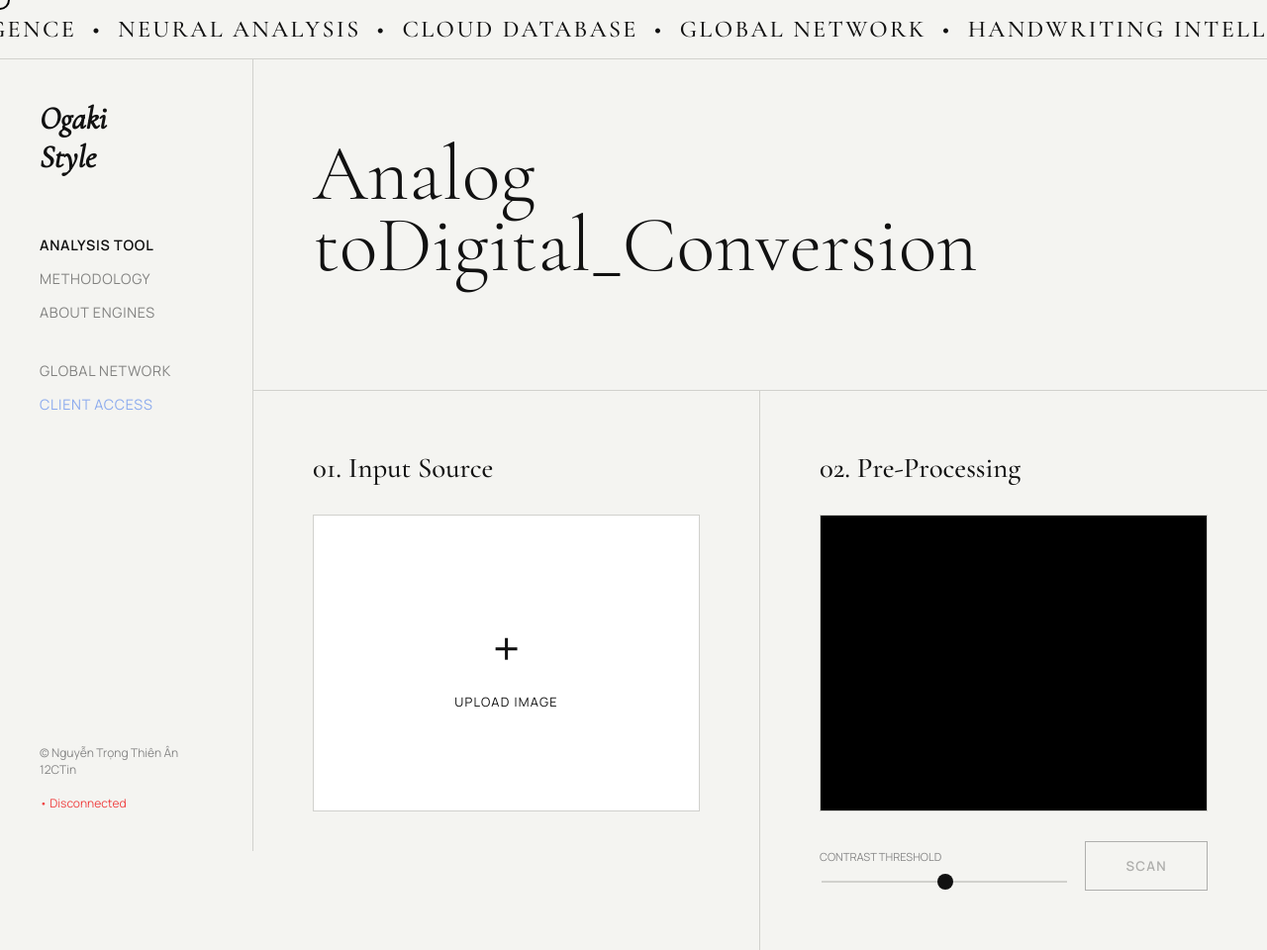
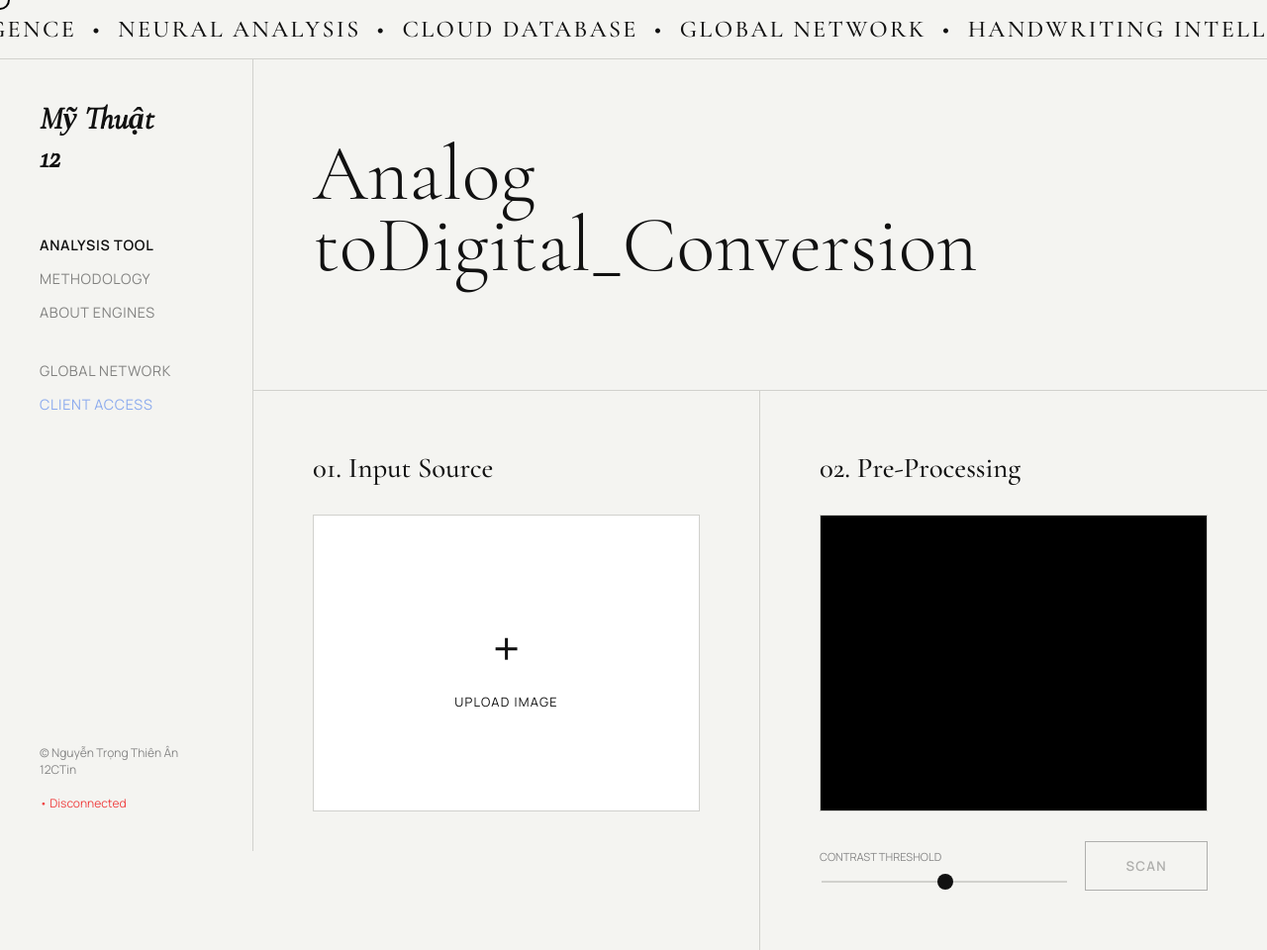
Before and after one commit to halobebe/trie, a plain HTML site: page index.html in a window 1280 px wide. Shown: the top 960 px of the page at 99% size. Drawn offline with nearby package versions, Linux system fonts and the light colour scheme; no server answers.

Commit message:
Update index.html

```diff
--- a/index.html
+++ b/index.html
@@ -101,7 +101,7 @@
     <div class="grid-wrapper">
         <aside class="sidebar">
             <div>
-                <div class="logo">Ogaki<br>Style</div>
+                <div class="logo">Mỹ Thuật<br>12</div>
                 <div class="nav-item active" onclick="switchTab('tool', this)">Analysis Tool</div>
                 <div class="nav-item" onclick="switchTab('methodology', this)">Methodology</div>
                 <div class="nav-item" onclick="switchTab('engines', this)">About Engines</div>
```
